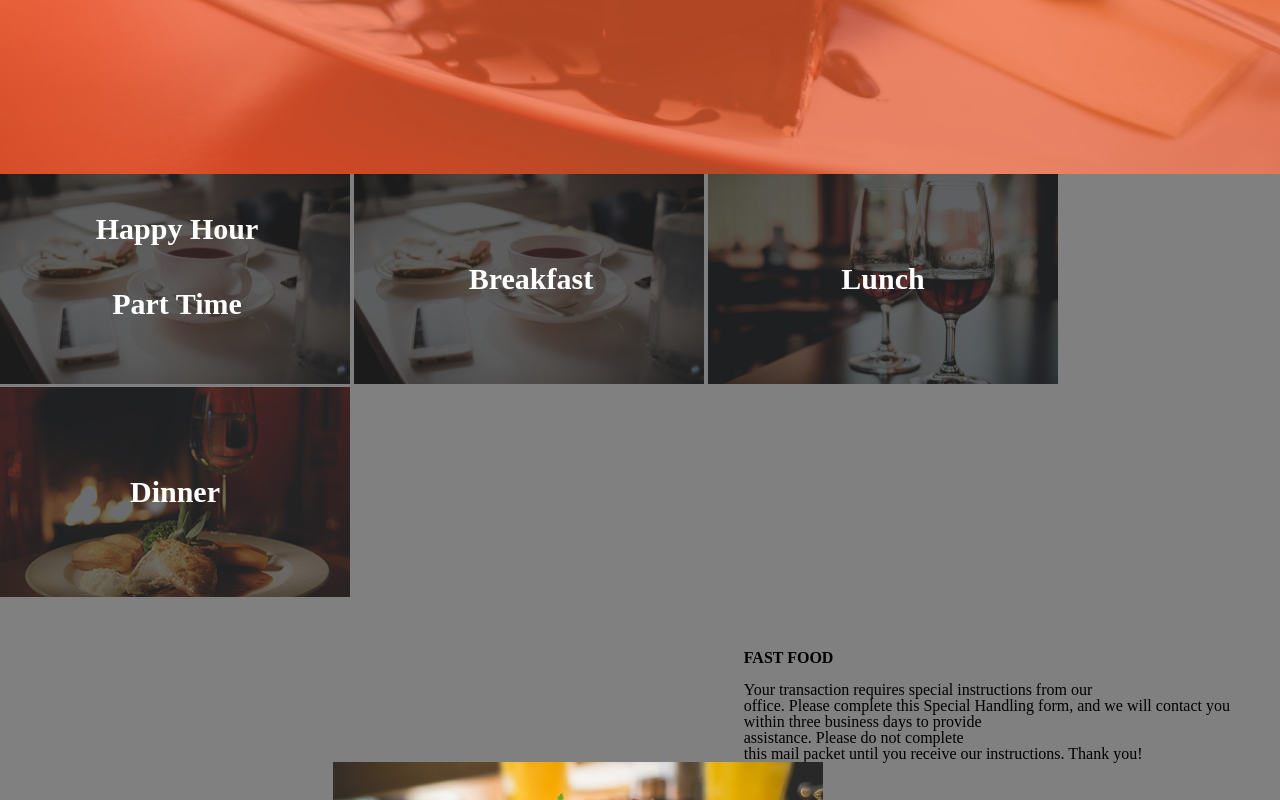
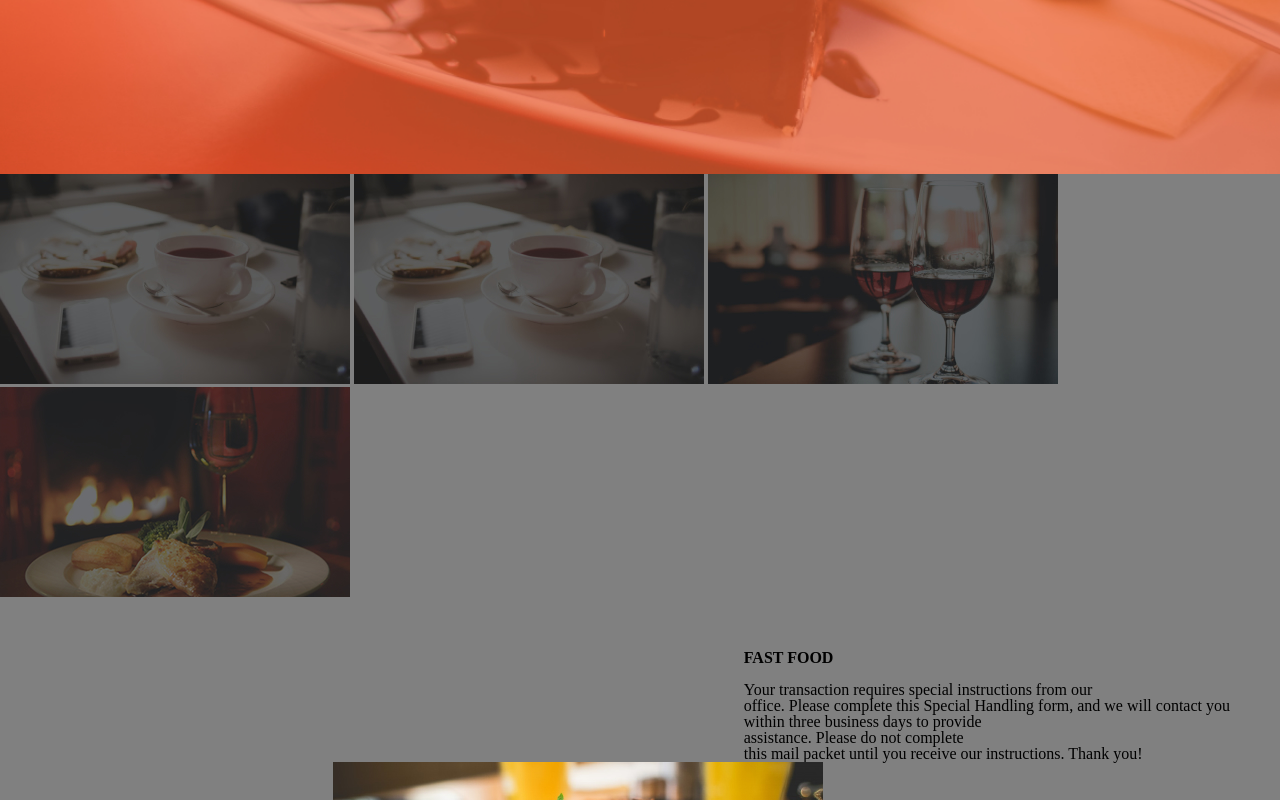
Before and after one commit to brian6382/Anitas_Kitchen_project, a plain HTML site: page index.html in a window 1280 px wide. Shown: the part 626-1426 px from the top of the page. Drawn offline with Linux system fonts and the light colour scheme.

Commit message:
add initial commit of kitchen_project

```diff
--- a/index.html
+++ b/index.html
@@ -28,24 +28,11 @@
         </section>
     </main>
         <section class="below_banner">
-            <h4></h4>
-            <span class=" conta ">
-                <img src="img/foodtop/breakfast.jpg"  alt="Snow">
-              <h1 class="centered" style="padding-bottom: 300px;"> Happy Hour </h1>
-              <h1 class="centered" style="padding-bottom: 150px;">Part Time </h1>
-            </span>
-            <span class=" conta ">
-                <img src="img/foodtop/breakfast.jpg"  alt="Snow">
-              <h1 class="centered" style="padding-bottom: 200px;"> Breakfast</h1>
-            </span>
-            <span class=" conta ">
-                <img src="img/foodtop/lunch.jpg"  alt="Snow">
-              <h1 class="centered" style="padding-bottom: 200px;"> Lunch</h1>
-            </span>
-            <span class=" conta ">
-                <img src="img/foodtop/dinner.jpg"  alt="Snow">
-              <h1 class="centered" style="padding-bottom: 200px;"> Dinner</h1>
-            </span>
+
+            <img src="img/foodtop/breakfast.jpg"  alt="Snow">
+            <img src="img/foodtop/breakfast.jpg"  alt="Snow">
+            <img src="img/foodtop/lunch.jpg"  alt="Snow">
+            <img src="img/foodtop/dinner.jpg"  alt="Snow">
         </section>
 
         <section class="fast_food">
--- a/style.css
+++ b/style.css
@@ -353,7 +353,7 @@ padding-bottom: 20px;
     width: 40px;
 }
 
-.centered {
+/* .centered {
     position: absolute;
     top: 50%;
     left: 50%;
@@ -364,4 +364,4 @@ padding-bottom: 20px;
     position: relative;
     text-align: center;
     color: white;
-  }
+  } */
```
